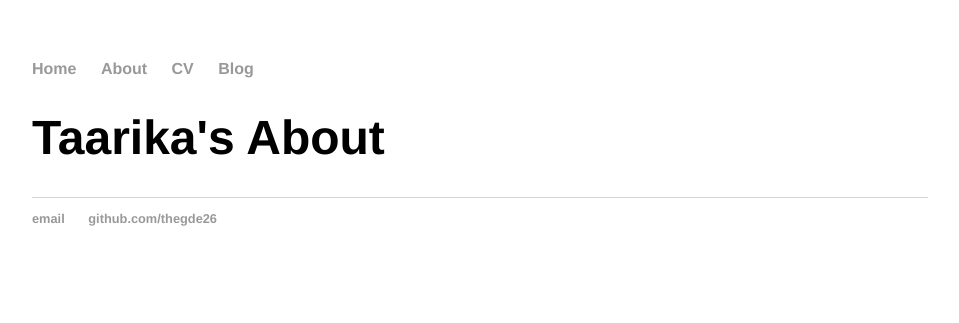
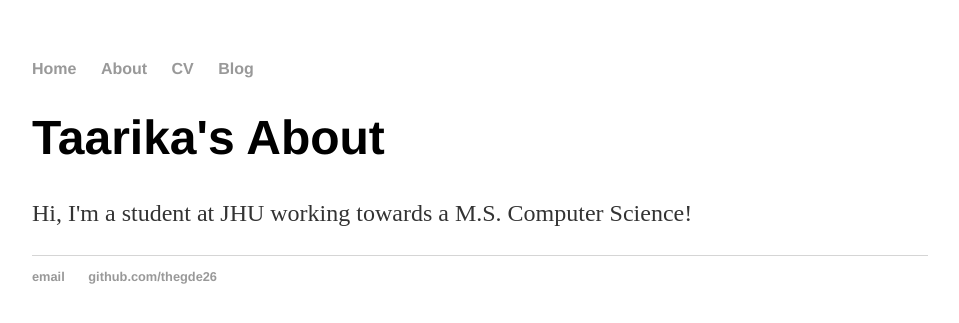
Before and after one commit to thegde26/thegde26.github.io, a Jekyll site: the page built from about/index.html, in a window 1280 px wide. Shown: the top 323 px of the page, without its empty margins (160-1119 px from the left). Built offline with Jekyll 4.4.1, drawn with Linux system fonts in a browser that asks for light colours.

Commit message:
Update index.html

```diff
--- a/about/index.html
+++ b/about/index.html
@@ -2,4 +2,5 @@
 layout: default
 title: Taarika's About
 ---
-	<h1>{{ page.title }}</h1>
+<h1>{{ page.title }}</h1>
+<p>Hi, I'm a student at JHU working towards a M.S. Computer Science!</p>
```
